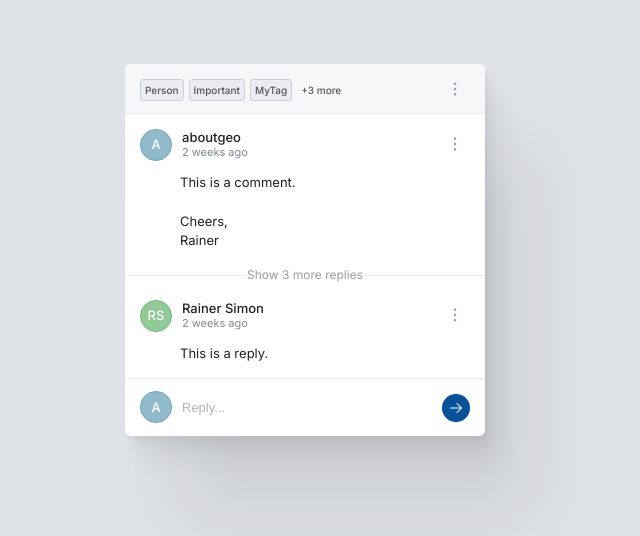
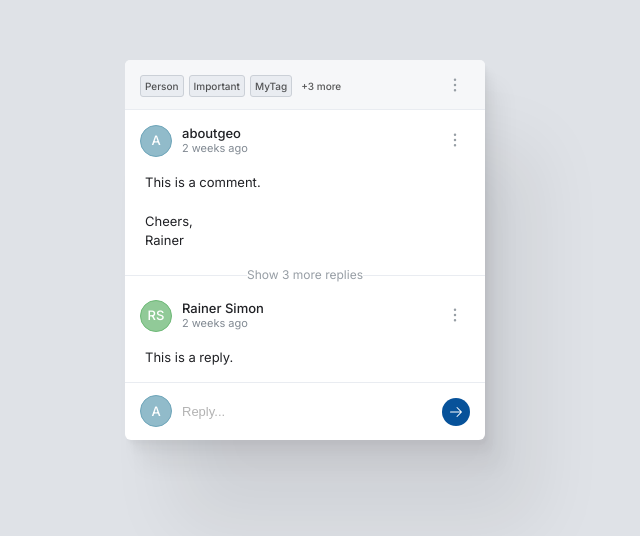
Before and after one commit to recogito/wireframing, a React (Vite) app: page / in a window 1280 px wide. Shown: the part 150-686 px from the top of the page, without its empty margins (335-975 px from the left). Built offline with nearby package versions, Linux system fonts and the light colour scheme.

Commit message:
CSS tweak

```diff
--- a/src/AnnotationPopup/AnnotationPopup.css
+++ b/src/AnnotationPopup/AnnotationPopup.css
@@ -28,6 +28,6 @@
 .annotation-popup article p {
   line-height: 150%;
   margin: 0;
-  padding: 12px 10px 0 40px;
+  padding: 16px 10px 0 5px;
   white-space: pre-line
 }
```
